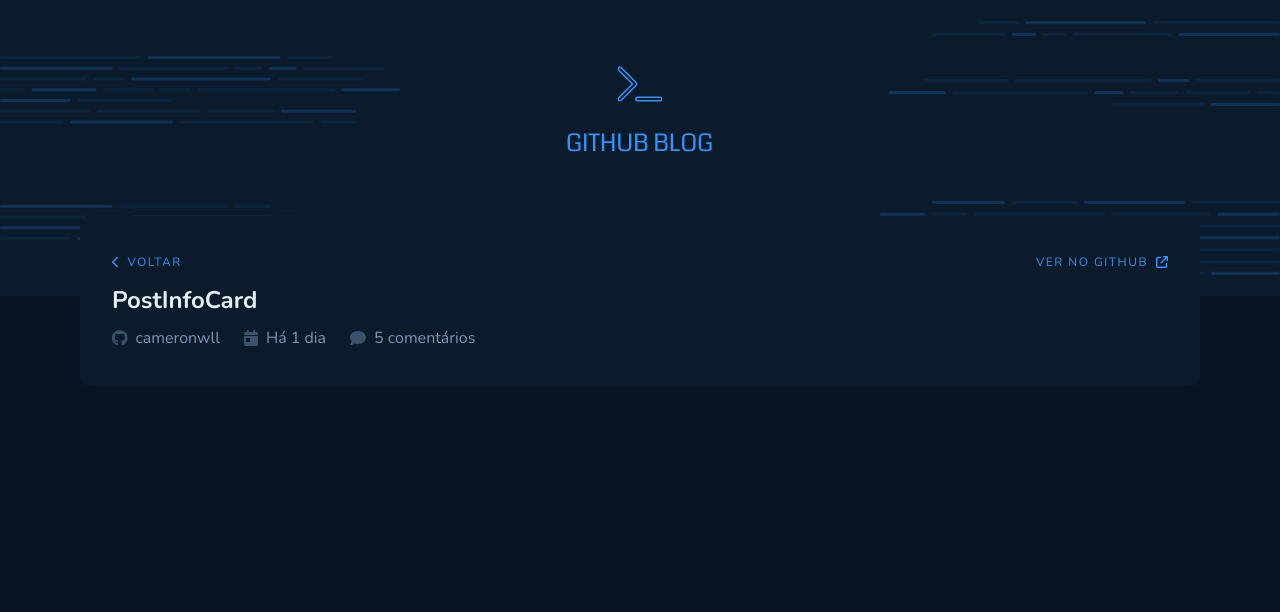
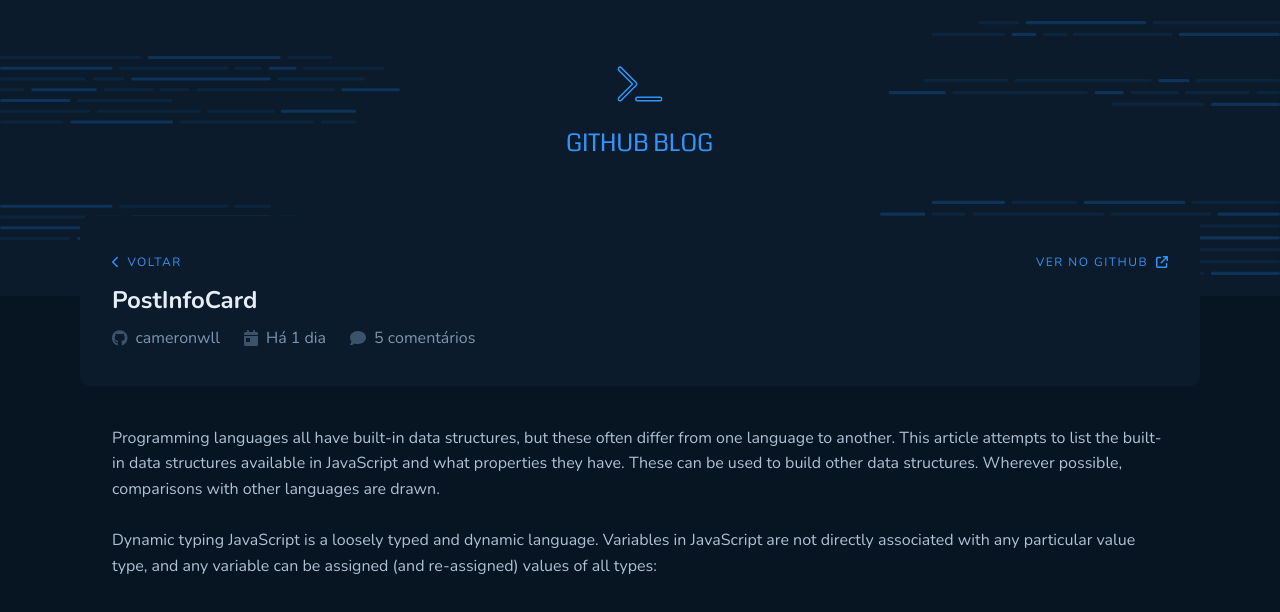
Before and after one commit to sollyworks/github-blog, a React (Vite) app: page /post/1 in a window 1280 px wide. Shown: the top 612 px of the page. Built offline with nearby package versions, Linux system fonts and the light colour scheme; no server answers.

Commit message:
Criação do componente PostContent

```diff
--- /dev/null
+++ b/src/components/PostContent/index.tsx
@@ -0,0 +1,22 @@
+import { PostContentContainer } from "./styles";
+
+export function PostContent() {
+  return (
+    <section>
+      <PostContentContainer>
+        <p>
+          Programming languages all have built-in data structures, but these
+          often differ from one language to another. This article attempts to
+          list the built-in data structures available in JavaScript and what
+          properties they have. These can be used to build other data
+          structures. Wherever possible, comparisons with other languages are
+          drawn.
+          <br /> <br /> Dynamic typing JavaScript is a loosely typed and dynamic
+          language. Variables in JavaScript are not directly associated with any
+          particular value type, and any variable can be assigned (and
+          re-assigned) values of all types:
+        </p>
+      </PostContentContainer>
+    </section>
+  );
+}
--- /dev/null
+++ b/src/components/PostContent/styles.ts
@@ -0,0 +1,8 @@
+import styled from "styled-components";
+
+export const PostContentContainer = styled.div`
+  width: 100%;
+  max-width: 1120px;
+  margin: 0 auto;
+  padding: 2.5rem 2rem;
+`;
--- a/src/pages/Post/index.tsx
+++ b/src/pages/Post/index.tsx
@@ -1,9 +1,11 @@
 import { PostInfoCard } from "../../components/PostInfoCard/index";
+import { PostContent } from "../../components/PostContent/index";
 
 export function Post() {
   return (
     <>
       <PostInfoCard />
+      <PostContent />
     </>
   );
 }
```
